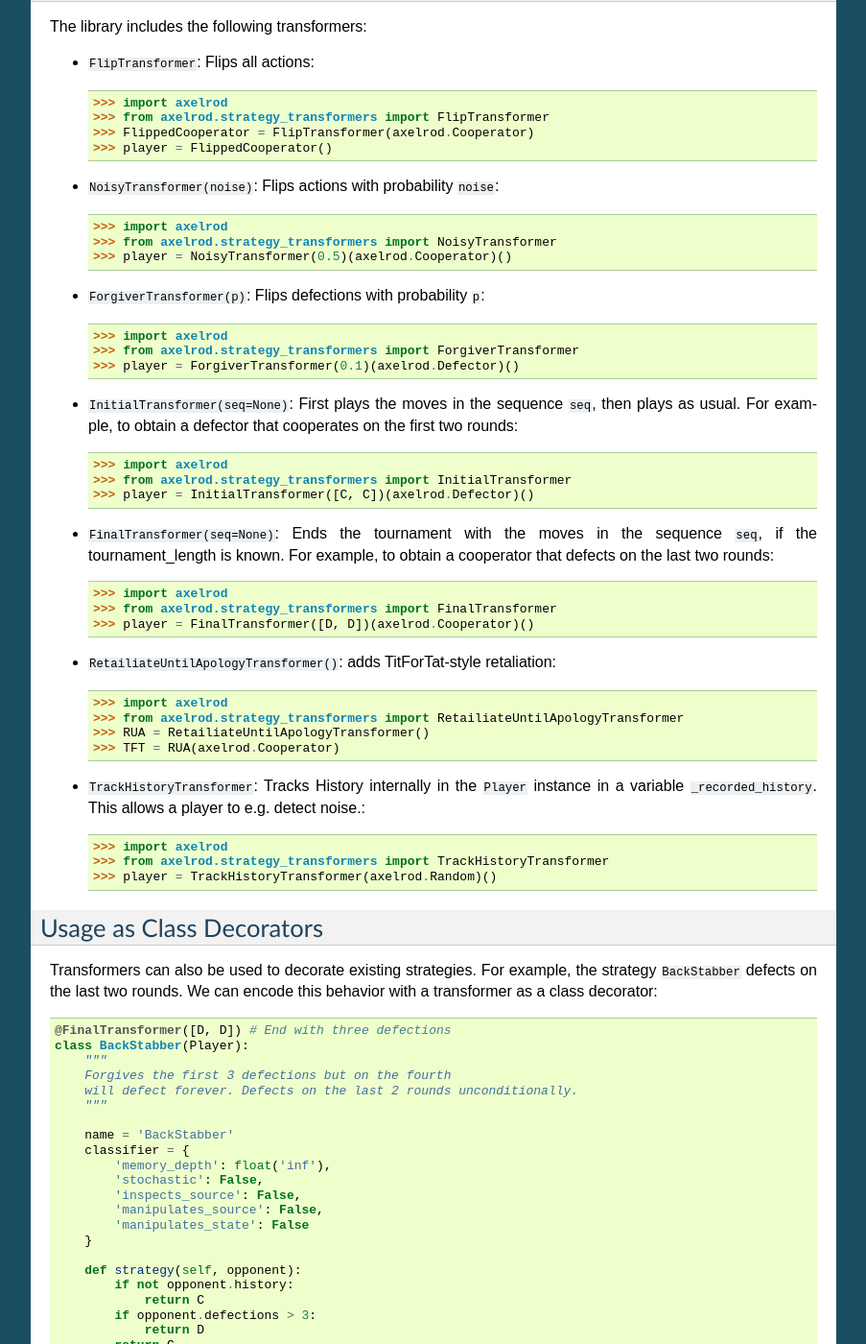
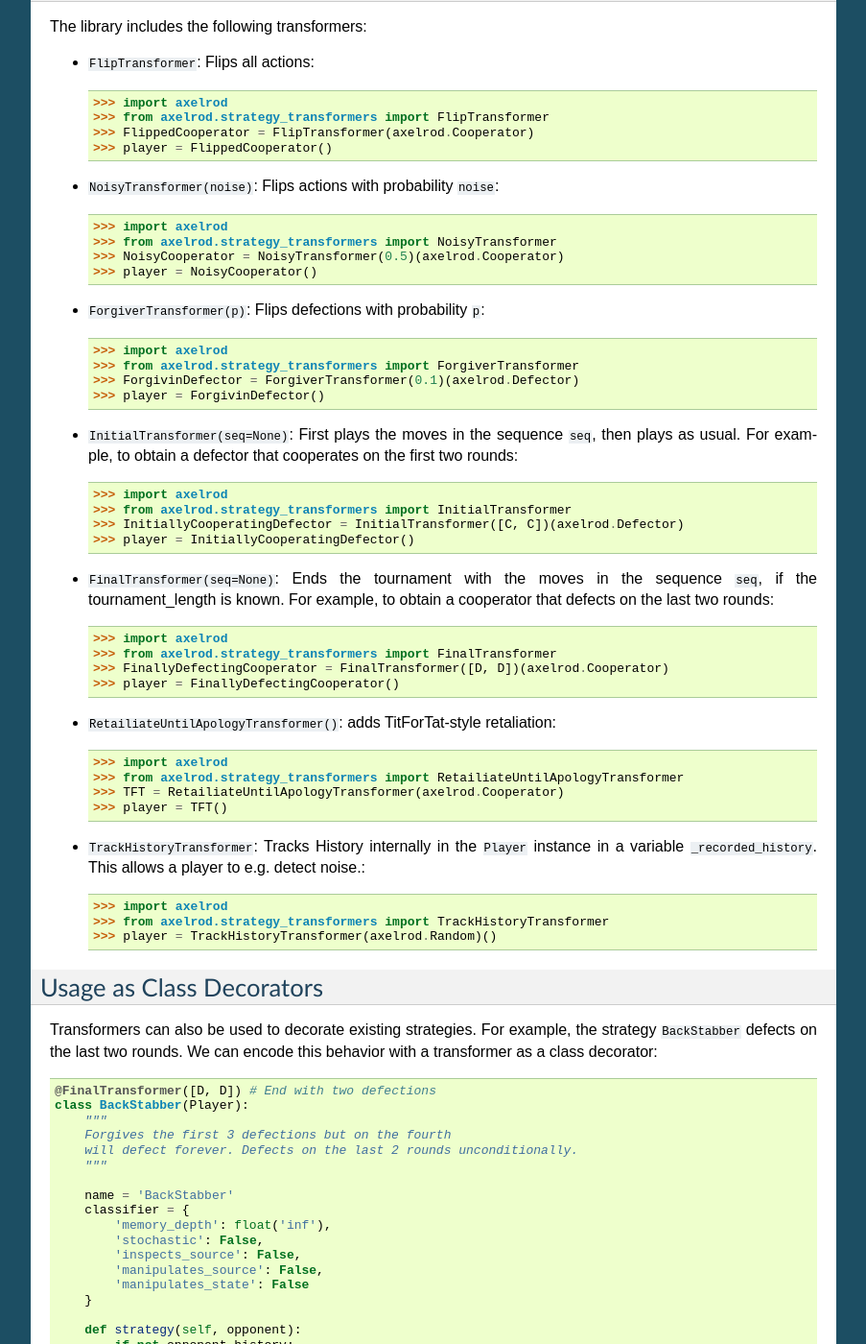
Before and after one commit to Axelrod-Python/Axelrod, a Sphinx documentation site: the page built from docs/tutorials/advanced/strategy_transformers.rst, in a window 1280 px wide and 1400 px high, scrolled down 952 px. Shown: the whole window at 96% size, without its empty margins (198-1101 px from the left). Built offline with Sphinx 7.4.7, drawn with Linux system fonts in a browser that asks for light colours; some of the changed text lies outside the part shown.

Commit message:
Rework strategy transformers and documentation.

```diff
--- a/docs/tutorials/advanced/strategy_transformers.rst
+++ b/docs/tutorials/advanced/strategy_transformers.rst
@@ -31,7 +31,7 @@ class and player::
 
 This behavor can be supressed by setting the :code:`name_prefix` argument::
 
-    FlipTransformer = StrategyTransformerFactory(flip_wrapper, name_prefix="")
+    FlipTransformer = StrategyTransformerFactory(flip_wrapper, name_prefix="")()
 
 Note carefully that the transformer returns a class, not an instance of a class.
 This means that you need to use the Transformed class as you would normally to
@@ -67,32 +67,36 @@ The library includes the following transformers:
 
     >>> import axelrod
     >>> from axelrod.strategy_transformers import NoisyTransformer
-    >>> player = NoisyTransformer(0.5)(axelrod.Cooperator)()
+    >>> NoisyCooperator = NoisyTransformer(0.5)(axelrod.Cooperator)
+    >>> player = NoisyCooperator()
 
 * :code:`ForgiverTransformer(p)`: Flips defections with probability :code:`p`::
 
     >>> import axelrod
     >>> from axelrod.strategy_transformers import ForgiverTransformer
-    >>> player = ForgiverTransformer(0.1)(axelrod.Defector)()
+    >>> ForgivinDefector = ForgiverTransformer(0.1)(axelrod.Defector)
+    >>> player = ForgivinDefector()
 
 * :code:`InitialTransformer(seq=None)`: First plays the moves in the sequence :code:`seq`, then plays as usual. For example, to obtain a defector that cooperates on the first two rounds::
 
     >>> import axelrod
     >>> from axelrod.strategy_transformers import InitialTransformer
-    >>> player = InitialTransformer([C, C])(axelrod.Defector)()
+    >>> InitiallyCooperatingDefector = InitialTransformer([C, C])(axelrod.Defector)
+    >>> player = InitiallyCooperatingDefector()
 
 * :code:`FinalTransformer(seq=None)`: Ends the tournament with the moves in the sequence :code:`seq`, if the tournament_length is known. For example, to obtain a cooperator that defects on the last two rounds::
 
     >>> import axelrod
     >>> from axelrod.strategy_transformers import FinalTransformer
-    >>> player = FinalTransformer([D, D])(axelrod.Cooperator)()
+    >>> FinallyDefectingCooperator = FinalTransformer([D, D])(axelrod.Cooperator)
+    >>> player = FinallyDefectingCooperator()
 
 * :code:`RetailiateUntilApologyTransformer()`: adds TitForTat-style retaliation::
 
     >>> import axelrod
     >>> from axelrod.strategy_transformers import RetailiateUntilApologyTransformer
-    >>> RUA = RetailiateUntilApologyTransformer()
-    >>> TFT = RUA(axelrod.Cooperator)
+    >>> TFT = RetailiateUntilApologyTransformer(axelrod.Cooperator)
+    >>> player = TFT()
 
 * :code:`TrackHistoryTransformer`: Tracks History internally in the :code:`Player` instance in a variable :code:`_recorded_history`. This allows a player to e.g. detect noise.::
 
@@ -107,7 +111,7 @@ Transformers can also be used to decorate existing strategies. For example,
 the strategy :code:`BackStabber` defects on the last two rounds. We can encode this
 behavior with a transformer as a class decorator::
 
-    @FinalTransformer([D, D]) # End with three defections
+    @FinalTransformer([D, D]) # End with two defections
     class BackStabber(Player):
         """
         Forgives the first 3 defections but on the fourth
```
Also changed, not shown: other parts of docs/tutorials/advanced/strategy_transformers.rst (+6 -6 lines), 2 other files.
